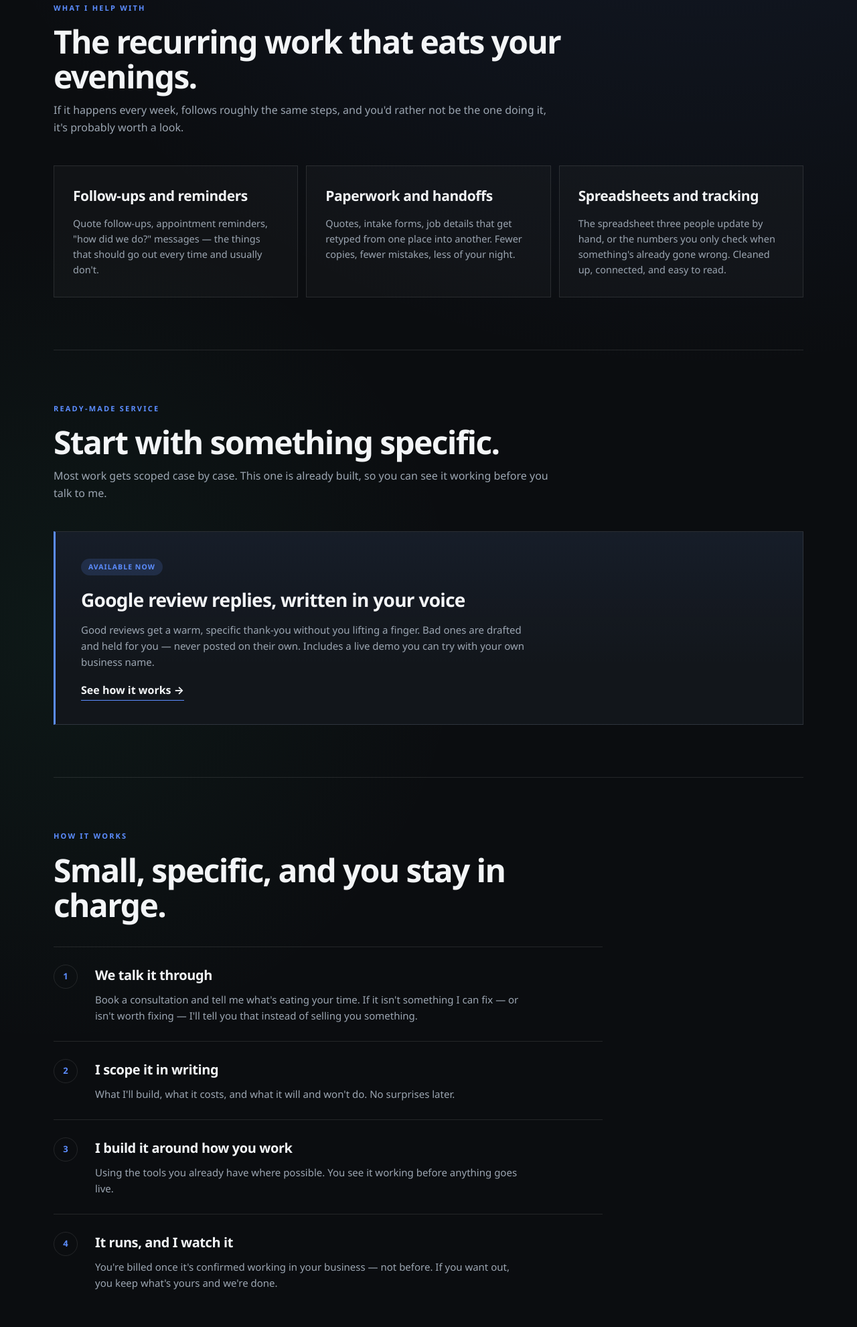
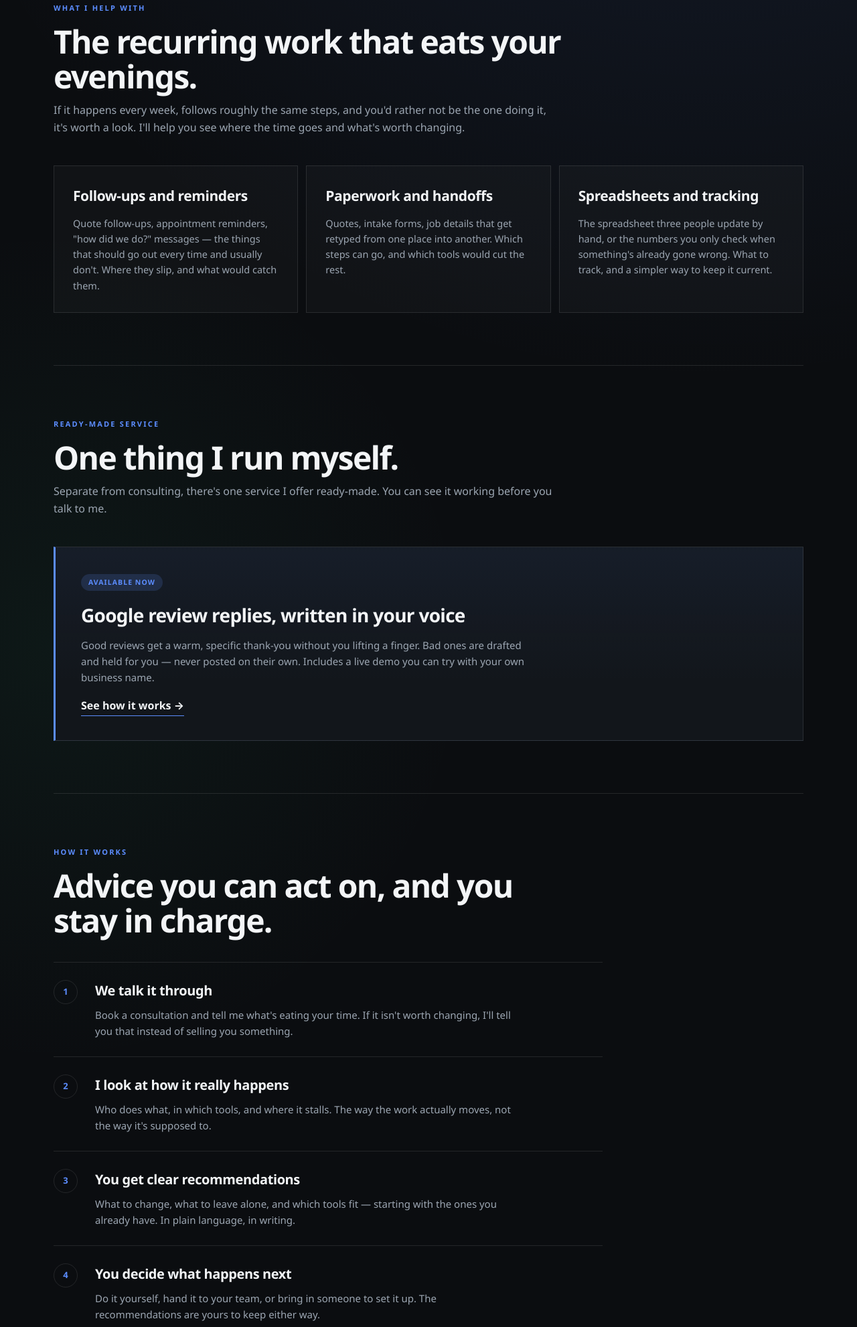
Before and after one commit to dsoard/dsoard.github.io, a plain HTML site: page docs/consulting/index.html in a window 1280 px wide. Shown: the part 819-2800 px from the top of the page at 67% size. Drawn offline with Linux system fonts and the light colour scheme.

Commit message:
Frame consulting page as advice, not build-and-maintain
Co-Authored-By: Claude Opus 5.5 <noreply@anthropic.com>
Claude-Session: https://claude.ai/code/session_01ARYBTob2onQQqarZ9anpCH

```diff
--- a/docs/consulting/index.html
+++ b/docs/consulting/index.html
@@ -23,7 +23,7 @@
     <header class="page-hero">
       <div class="eyebrow">CONSULTING / SMALL-BUSINESS AUTOMATION</div>
       <h1>The admin work<br><span>that never gets done.</span></h1>
-      <p class="hero-copy">I'm David Soard. I spend my days as a business analyst finding the places where work piles up and building something that handles it. I can do the same for owner-operators who don't have an office manager to hand it to.</p>
+      <p class="hero-copy">I'm David Soard. I spend my days as a business analyst finding the places where work piles up and working out what to do about it. I can do the same for owner-operators who don't have an office manager to hand it to.</p>
       <div class="hero-links">
         <a class="text-link" href="https://buy.stripe.com/bJe4gzcCUeg43eh0eI4Vy06">Book a consultation →</a>
         <a class="text-link" href="mailto:david@davidsoard.com?subject=Consulting%20inquiry">Email me</a>
@@ -34,21 +34,21 @@
       <div class="section-heading">
         <span class="section-kicker">WHAT I HELP WITH</span>
         <h2>The recurring work that eats your evenings.</h2>
-        <p>If it happens every week, follows roughly the same steps, and you'd rather not be the one doing it, it's probably worth a look.</p>
+        <p>If it happens every week, follows roughly the same steps, and you'd rather not be the one doing it, it's worth a look. I'll help you see where the time goes and what's worth changing.</p>
       </div>
 
       <div class="pitch-grid">
         <div class="pitch-card">
           <h3>Follow-ups and reminders</h3>
-          <p>Quote follow-ups, appointment reminders, "how did we do?" messages — the things that should go out every time and usually don't.</p>
+          <p>Quote follow-ups, appointment reminders, "how did we do?" messages — the things that should go out every time and usually don't. Where they slip, and what would catch them.</p>
         </div>
         <div class="pitch-card">
           <h3>Paperwork and handoffs</h3>
-          <p>Quotes, intake forms, job details that get retyped from one place into another. Fewer copies, fewer mistakes, less of your night.</p>
+          <p>Quotes, intake forms, job details that get retyped from one place into another. Which steps can go, and which tools would cut the rest.</p>
         </div>
         <div class="pitch-card">
           <h3>Spreadsheets and tracking</h3>
-          <p>The spreadsheet three people update by hand, or the numbers you only check when something's already gone wrong. Cleaned up, connected, and easy to read.</p>
+          <p>The spreadsheet three people update by hand, or the numbers you only check when something's already gone wrong. What to track, and a simpler way to keep it current.</p>
         </div>
       </div>
     </section>
@@ -56,8 +56,8 @@
     <section class="content-section">
       <div class="section-heading">
         <span class="section-kicker">READY-MADE SERVICE</span>
-        <h2>Start with something specific.</h2>
-        <p>Most work gets scoped case by case. This one is already built, so you can see it working before you talk to me.</p>
+        <h2>One thing I run myself.</h2>
+        <p>Separate from consulting, there's one service I offer ready-made. You can see it working before you talk to me.</p>
       </div>
 
       <a class="service-feature" href="reviews/">
@@ -71,25 +71,25 @@
     <section class="content-section">
       <div class="section-heading">
         <span class="section-kicker">HOW IT WORKS</span>
-        <h2>Small, specific, and you stay in charge.</h2>
+        <h2>Advice you can act on, and you stay in charge.</h2>
       </div>
 
       <ol class="step-list">
         <li>
           <h3>We talk it through</h3>
-          <p>Book a consultation and tell me what's eating your time. If it isn't something I can fix — or isn't worth fixing — I'll tell you that instead of selling you something.</p>
+          <p>Book a consultation and tell me what's eating your time. If it isn't worth changing, I'll tell you that instead of selling you something.</p>
         </li>
         <li>
-          <h3>I scope it in writing</h3>
-          <p>What I'll build, what it costs, and what it will and won't do. No surprises later.</p>
+          <h3>I look at how it really happens</h3>
+          <p>Who does what, in which tools, and where it stalls. The way the work actually moves, not the way it's supposed to.</p>
         </li>
         <li>
-          <h3>I build it around how you work</h3>
-          <p>Using the tools you already have where possible. You see it working before anything goes live.</p>
+          <h3>You get clear recommendations</h3>
+          <p>What to change, what to leave alone, and which tools fit — starting with the ones you already have. In plain language, in writing.</p>
         </li>
         <li>
-          <h3>It runs, and I watch it</h3>
-          <p>You're billed once it's confirmed working in your business — not before. If you want out, you keep what's yours and we're done.</p>
+          <h3>You decide what happens next</h3>
+          <p>Do it yourself, hand it to your team, or bring in someone to set it up. The recommendations are yours to keep either way.</p>
         </li>
       </ol>
     </section>
@@ -107,7 +107,7 @@
         </div>
         <div class="honesty-item">
           <h3>Not everything should be automated</h3>
-          <p>Some work needs a person — usually you. Part of the job is telling you which parts those are, and building around them instead of over them.</p>
+          <p>Some work needs a person — usually you. Part of the job is telling you which parts those are, so nothing gets handed to a tool that shouldn't be.</p>
         </div>
       </div>
     </section>
```
